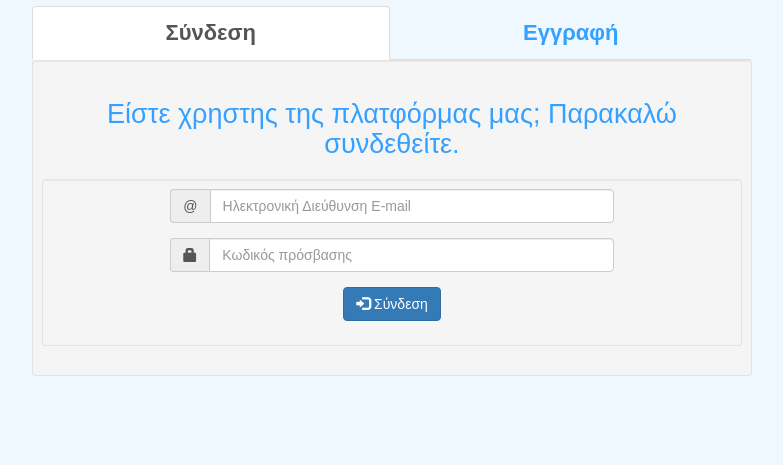
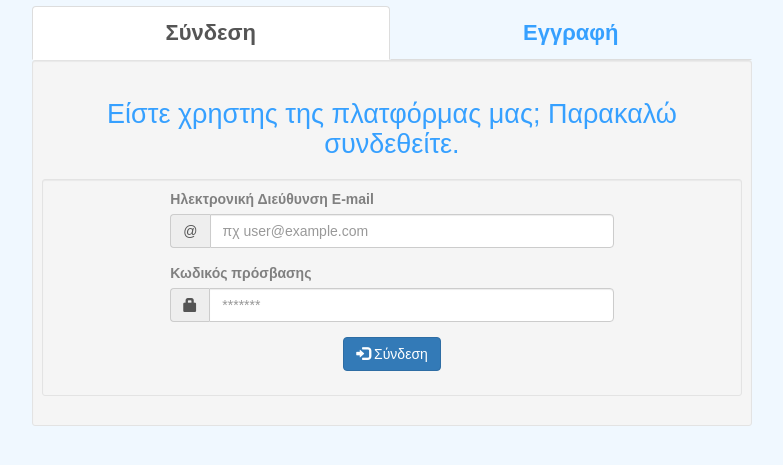
Before and after one commit to AlexandrosKal/EAM, a PHP site: page /signup_login.php in a window 1280 px wide. Shown: the part 201-666 px from the top of the page, without its empty margins (248-1031 px from the left). Run offline with PHP 8.4, Linux system fonts and the light colour scheme; some libraries are stand-ins or nearby versions.

Commit message:
Prosthiki labels stis formes

```diff
--- /dev/null
+++ b/css/form.css
@@ -0,0 +1,4 @@
+.form-label
+{
+    color:gray;
+}
--- a/index.php
+++ b/index.php
@@ -55,7 +55,7 @@
 			</div>
 
 			<div class="col-md-4 col-lg-4 col-sm-4 col-xs-4">
-				<a href="#" class="btn btn-primary button_style col" role="button">Υπολογισμός Σύνταξης</a>
+				<a href="pension_calculator.php" class="btn btn-primary button_style col" role="button">Υπολογισμός Σύνταξης</a>
 			</div>
 
 			<div class="col-md-4 col-lg-4 col-sm-4 col-xs-4">
--- a/signup_login.php
+++ b/signup_login.php
@@ -17,6 +17,7 @@
 		<link rel="stylesheet" type="text/css" href="css/signup_login.css">
 		<link rel="stylesheet" type="text/css" href="css/footnote.css">
 		<link rel="stylesheet" type="text/css" href="css/backToTopButton.css">
+		<link rel="stylesheet" type="text/css" href="css/form.css">
 
 		<script src="https://ajax.googleapis.com/ajax/libs/jquery/3.2.1/jquery.min.js"></script>
 		<script src="https://maxcdn.bootstrapcdn.com/bootstrap/3.3.7/js/bootstrap.min.js"></script>
@@ -65,11 +66,12 @@
   							<div class="form-group" id="emailForm_l">
   								<span class="col-md-1 col-md-offset-1 text-center"></span>
   								<div class="col-md-8">
+										<label class="form-label" for="email_l">Ηλεκτρονική Διεύθυνση E-mail</label>
   									<div class="input-group">
   									 <div class="input-group-addon">
   										 @
   									 </div>
-  									 <input id="email_l" name="email" type="text" placeholder="Ηλεκτρονική Διεύθυνση E-mail" class="form-control" onblur="validateEmail('emailForm_l', 'email_l', 'displayOnErrorEmail_l')">
+  									 <input id="email_l" name="email" type="text" placeholder="πχ user@example.com" class="form-control" onblur="validateEmail('emailForm_l', 'email_l', 'displayOnErrorEmail_l')">
   									</div>
 
 										<div id="displayOnErrorEmail_l"> </div>
@@ -80,11 +82,12 @@
                 <div class="form-group" id="passwordForm_l">
                   <span class="col-md-1 col-md-offset-1 text-center"></span>
                   <div class="col-md-8">
+										<label class="form-label" for="password_l">Κωδικός πρόσβασης</label>
                     <div class="input-group">
                      <div class="input-group-addon">
                        <span class="glyphicon glyphicon-lock"></span>
                      </div>
-                     <input id="password_l" name="password" type="password" placeholder="Κωδικός πρόσβασης" class="form-control" maxlength="24" onblur="validatePassword('passwordForm_l', 'password_l', 'displayOnErrorPassword_l', 8, 24)">
+                     <input id="password_l" name="password" type="password" placeholder="*******" class="form-control" maxlength="24" onblur="validatePassword('passwordForm_l', 'password_l', 'displayOnErrorPassword_l', 8, 24)">
                     </div>
 
 										<div id="displayOnErrorPassword_l"> </div>
@@ -120,11 +123,12 @@
                 <div class="form-group" id="fNameForm">
                   <span class="col-md-1 col-md-offset-1 text-center"></span>
                   <div class="col-md-8">
+										<label class="form-label" for="fname">Όνομα</label>
                     <div class="input-group">
                      <div class="input-group-addon">
                        <span class="glyphicon glyphicon-user"></span>
                      </div>
-                     <input id="fname" name="fname" type="text" placeholder="Όνομα" class="form-control" onblur="validateFName('fNameForm', 'fname', 'displayOnErrorFName')">
+                     <input id="fname" name="fname" type="text" placeholder="πχ Αλέξανδρος, Χρήστος Χαράλαμπος, Marios" class="form-control" onblur="validateFName('fNameForm', 'fname', 'displayOnErrorFName')">
                     </div>
 
 										<div id="displayOnErrorFName"> </div>
@@ -135,11 +139,12 @@
                 <div class="form-group" id="lNameForm">
                   <span class="col-md-1 col-md-offset-1 text-center"></span>
                   <div class="col-md-8">
+										<label class="form-label" for="lname">Επίθετο</label>
                     <div class="input-group">
                      <div class="input-group-addon">
                        <span class="glyphicon glyphicon-user"></span>
                      </div>
-                     <input id="lname" name="lname" type="text" placeholder="Επίθετο" class="form-control" onblur="validateLName('lNameForm', 'lname', 'displayOnErrorLName')">
+                     <input id="lname" name="lname" type="text" placeholder="πχ Λοΐζος, Douglas" class="form-control" onblur="validateLName('lNameForm', 'lname', 'displayOnErrorLName')">
                     </div>
 
 										<div id="displayOnErrorLName"> </div>
@@ -150,11 +155,12 @@
                 <div class="form-group" id="emailForm">
                   <span class="col-md-1 col-md-offset-1 text-center"></span>
                   <div class="col-md-8">
+										<label class="form-label" for="email">Ηλεκτρονική Διεύθυνση E-mail</label>
                     <div class="input-group">
                      <div class="input-group-addon">
                        @
                      </div>
-                     <input id="email" name="email" type="email" placeholder="Ηλεκτρονική Διεύθυνση E-mail" class="form-control" onblur="validateEmail('emailForm', 'email', 'displayOnErrorEmail')">
+                     <input id="email" name="email" type="email" placeholder="πχ user@example.com" class="form-control" onblur="validateEmail('emailForm', 'email', 'displayOnErrorEmail')">
                     </div>
 
 										<div id="displayOnErrorEmail"> </div>
@@ -165,11 +171,12 @@
 								<div class="form-group" id="reEmailForm">
 									<span class="col-md-1 col-md-offset-1 text-center"></span>
 									<div class="col-md-8">
+										<label class="form-label" for="reemail">Επαλήθευση Ηλεκτρονική Διεύθυνση E-mail</label>
 										<div class="input-group">
 										 <div class="input-group-addon">
 											 @
 										 </div>
-										 <input id="reemail" name="reemail" type="email" placeholder="Επαλήθευση Ηλεκτρονικής Διεύθυνσης E-mail" class="form-control" onblur="validateEmail('reEmailForm', 'reemail', 'displayOnErrorReEmail')">
+										 <input id="reemail" name="reemail" type="email" placeholder="πχ user@example.com" class="form-control" onblur="validateEmail('reEmailForm', 'reemail', 'displayOnErrorReEmail')">
 										</div>
 
 										<div id="displayOnErrorReEmail"> </div>
@@ -180,11 +187,12 @@
                 <div class="form-group" id="passwordForm">
                   <span class="col-md-1 col-md-offset-1 text-center"></span>
                   <div class="col-md-8">
+										<label class="form-label" for="password">Κωδικός Πρόσβασης</label>
                     <div class="input-group">
                      <div class="input-group-addon">
                        <span class="glyphicon glyphicon-lock"></span>
                      </div>
-                     <input id="password" name="password" type="password" placeholder="Κωδικός Πρόσβασης" class="form-control" maxlength="24" onblur="validatePassword('passwordForm', 'password', 'displayOnErrorPassword', 8, 24)">
+                     <input id="password" name="password" type="password" placeholder="******" class="form-control" maxlength="24" onblur="validatePassword('passwordForm', 'password', 'displayOnErrorPassword', 8, 24)">
                     </div>
 
 										<div id="displayOnErrorPassword"> </div>
@@ -195,11 +203,12 @@
                 <div class="form-group" id="rePasswordForm">
                   <span class="col-md-1 col-md-offset-1 text-center"></span>
                   <div class="col-md-8">
+										<label class="form-label" for="repassword">Επαλήθευση Κωδικού Πρόσβασης</label>
                     <div class="input-group">
                      <div class="input-group-addon">
                        <span class="glyphicon glyphicon-lock"></span>
                      </div>
-                     <input id="repassword" name="repassword" type="password" placeholder="Επαλήθευση Κωδικού Πρόσβασης" class="form-control" maxlength="24" onblur="validatePassword('rePasswordForm', 'repassword', 'displayOnErrorRePassword', 8, 24)">
+                     <input id="repassword" name="repassword" type="password" placeholder="******" class="form-control" maxlength="24" onblur="validatePassword('rePasswordForm', 'repassword', 'displayOnErrorRePassword', 8, 24)">
                     </div>
 
 										<div id="displayOnErrorRePassword"> </div>
@@ -210,11 +219,12 @@
                 <div class="form-group" id="afmForm">
                   <span class="col-md-1 col-md-offset-1 text-center"></span>
                   <div class="col-md-8">
+										<label class="form-label" for="afm">Αριθμός Φορολογικού Μητρώου</label>
                     <div class="input-group">
                      <div class="input-group-addon">
                        <span class="glyphicon glyphicon-list"></span>
                      </div>
-                     <input id="afm" name="afm" type="text" placeholder="Αριθμός Φορολογικού Μητρώου" class="form-control" maxlength="9" onkeydown="return onlyNumbers(event);" onblur="validateNumber('afmForm', 'afm', 'displayOnErrorAfm', 9);">
+                     <input id="afm" name="afm" type="text" placeholder="πχ 199552722" class="form-control" maxlength="9" onkeydown="return onlyNumbers(event);" onblur="validateNumber('afmForm', 'afm', 'displayOnErrorAfm', 9);">
                     </div>
 
 										<div id="displayOnErrorAfm"> </div>
@@ -225,11 +235,12 @@
 								<div class="form-group" id="amkaForm">
                   <span class="col-md-1 col-md-offset-1 text-center"></span>
                   <div class="col-md-8">
+										<label class="form-label" for="amka">Αριθμός Μητρώου Κοινωνικής Ασφάλισης</label>
                     <div class="input-group">
                      <div class="input-group-addon">
                        <span class="glyphicon glyphicon-th-list"></span>
                      </div>
-                     <input id="amka" name="amka" type="text" placeholder="Αριθμός Μητρώου Κοινωνικής Ασφάλισης" class="form-control" maxlength="11" onkeydown="return onlyNumbers(event);" onblur="validateNumber('amkaForm', 'amka', 'displayOnErrorAmka', 11);">
+                     <input id="amka" name="amka" type="text" placeholder="πχ 19129612345" class="form-control" maxlength="11" onkeydown="return onlyNumbers(event);" onblur="validateNumber('amkaForm', 'amka', 'displayOnErrorAmka', 11);">
                     </div>
 
 										<div id="displayOnErrorAmka"> </div>
@@ -240,11 +251,12 @@
 								<div class="form-group" id="adtForm">
                   <span class="col-md-1 col-md-offset-1 text-center"></span>
                   <div class="col-md-8">
+										<label class="form-label" for="adt">Αριθμός Δελτίου Ταυτότητας</label>
                     <div class="input-group">
                      <div class="input-group-addon">
                        <span class="glyphicon glyphicon-th-list"></span>
                      </div>
-                     <input id="adt" name="adt" type="text" placeholder="Αριθμός Δελτίου Ταυτότητας" class="form-control" maxlength="8" onblur="validateAdt('adtForm', 'adt', 'displayOnErrorAdt');">
+                     <input id="adt" name="adt" type="text" placeholder="πχ AH542412" class="form-control" maxlength="8" onblur="validateAdt('adtForm', 'adt', 'displayOnErrorAdt');">
                     </div>
 
 										<div id="displayOnErrorAdt"> </div>
@@ -255,11 +267,12 @@
 								<div class="form-group" id="bdayForm">
                   <span class="col-md-1 col-md-offset-1 text-center"></span>
                   <div class="col-md-8">
+										<label class="form-label" for="bday">Ημερομηνία Γέννησης</label>
                     <div class="input-group">
                      <div class="input-group-addon">
                        <span class="glyphicon glyphicon-calendar"></span>
                      </div>
-                     <input id="bday" name="bday" type="text" placeholder="Ημερομηνία Γέννησης - HH/MM/EEEE" maxlength="10" class="form-control" onblur="validateBday('bdayForm', 'bday', 'displayOnErrorBday');">
+                     <input id="bday" name="bday" type="text" placeholder="πχ 19/12/96" maxlength="10" class="form-control" onblur="validateBday('bdayForm', 'bday', 'displayOnErrorBday');">
                     </div>
 
 										<div id="displayOnErrorBday"> </div>
@@ -270,11 +283,12 @@
 								<div class="form-group" id="addressForm">
 									<span class="col-md-1 col-md-offset-1 text-center"></span>
 									<div class="col-md-4">
+										<label class="form-label" for="street">Οδός</label>
 										<div class="input-group">
 										 <div class="input-group-addon">
 											 <span class="glyphicon glyphicon-home"></span>
 										 </div>
-										 <input id="street" name="street" type="text" placeholder="Oδός" class="form-control" onblur="validateArea('addressForm', 'street', 'displayOnErrorStreet')">
+										 <input id="street" name="street" type="text" placeholder="πχ Στρατηγού Πλαστήρα, Stratigou Plastira" class="form-control" onblur="validateArea('addressForm', 'street', 'displayOnErrorStreet')">
 										</div>
 
 										<div id="displayOnErrorStreet"> </div>
@@ -282,11 +296,12 @@
 									</div>
 
 									<div class="col-md-4">
+										<label class="form-label" for="streetNum">Αριθμός Οδού</label>
 										<div class="input-group">
 										 <div class="input-group-addon">
 											 <span class="glyphicon glyphicon-home"></span>
 										 </div>
-										 <input id="streetNum" name="streetNum" type="text" placeholder="Αριθμός Οδού" class="form-control" maxlength="4" onkeydown="return onlyNumbers(event);" onblur="notEmpty('addressForm', 'streetNum', 'displayOnErrorStreetNum');">
+										 <input id="streetNum" name="streetNum" type="text" placeholder="πχ 4" class="form-control" maxlength="4" onkeydown="return onlyNumbers(event);" onblur="notEmpty('addressForm', 'streetNum', 'displayOnErrorStreetNum');">
 										</div>
 
 										<div id="displayOnErrorStreetNum"> </div>
@@ -297,11 +312,12 @@
 							<div class="form-group" id="areaForm">
 								<span class="col-md-1 col-md-offset-1 text-center"></span>
 								<div class="col-md-4">
+									<label class="form-label" for="area">Περιοχή</label>
 									<div class="input-group">
 									 <div class="input-group-addon">
 										 <span class="glyphicon glyphicon-home"></span>
 									 </div>
-									 <input id="area" name="area" type="text" placeholder="Περιοχή" class="form-control" onblur="validateArea('areaForm', 'area', 'displayOnErrorArea')">
+									 <input id="area" name="area" type="text" placeholder="πχ Νέα Σμύρνη, Nea Smurni" class="form-control" onblur="validateArea('areaForm', 'area', 'displayOnErrorArea')">
 									</div>
 
 									<div id="displayOnErrorArea"> </div>
@@ -309,11 +325,12 @@
 								</div>
 
 									<div class="col-md-4">
+										<label class="form-label" for="postal">Ταχυδρομικός Κώδικας</label>
 										<div class="input-group">
 										 <div class="input-group-addon">
 											 <span class="glyphicon glyphicon-envelope"></span>
 										 </div>
-										 <input id="postal" name="postal" type="text" placeholder="Ταχυδρομικός Κώδικας" class="form-control" maxlength="5" onkeydown="return onlyNumbers(event);" onblur="validateNumber('areaForm', 'postal', 'displayOnErrorPostal', 5);">
+										 <input id="postal" name="postal" type="text" placeholder="πχ 18756" class="form-control" maxlength="5" onkeydown="return onlyNumbers(event);" onblur="validateNumber('areaForm', 'postal', 'displayOnErrorPostal', 5);">
 										</div>
 
 										<div id="displayOnErrorPostal"> </div>
```
Also changed, not shown: application_evaluation_disabled.php (renamed from application_pension_disabled.php, +33 -4 lines), application_pension.php (+44 -2 lines), contact_us.php (+10 -4 lines), pension_calculator.php (+25 -21 lines), stamps.php (+13 -7 lines).
